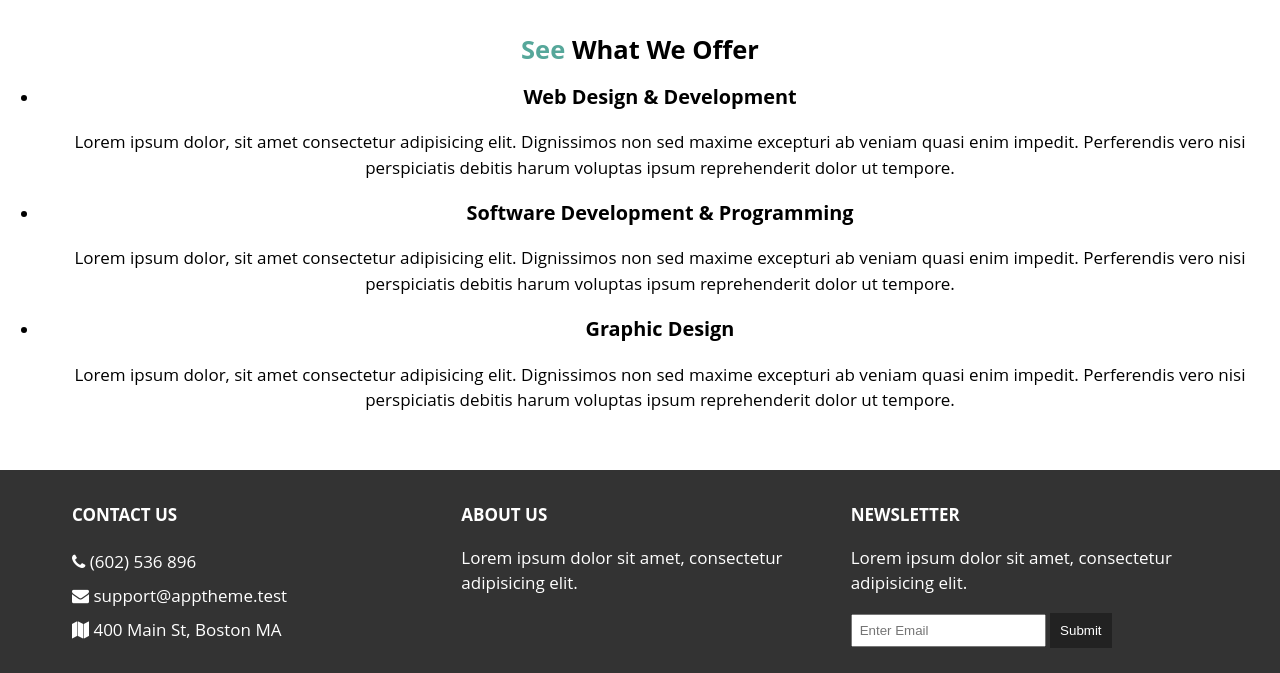
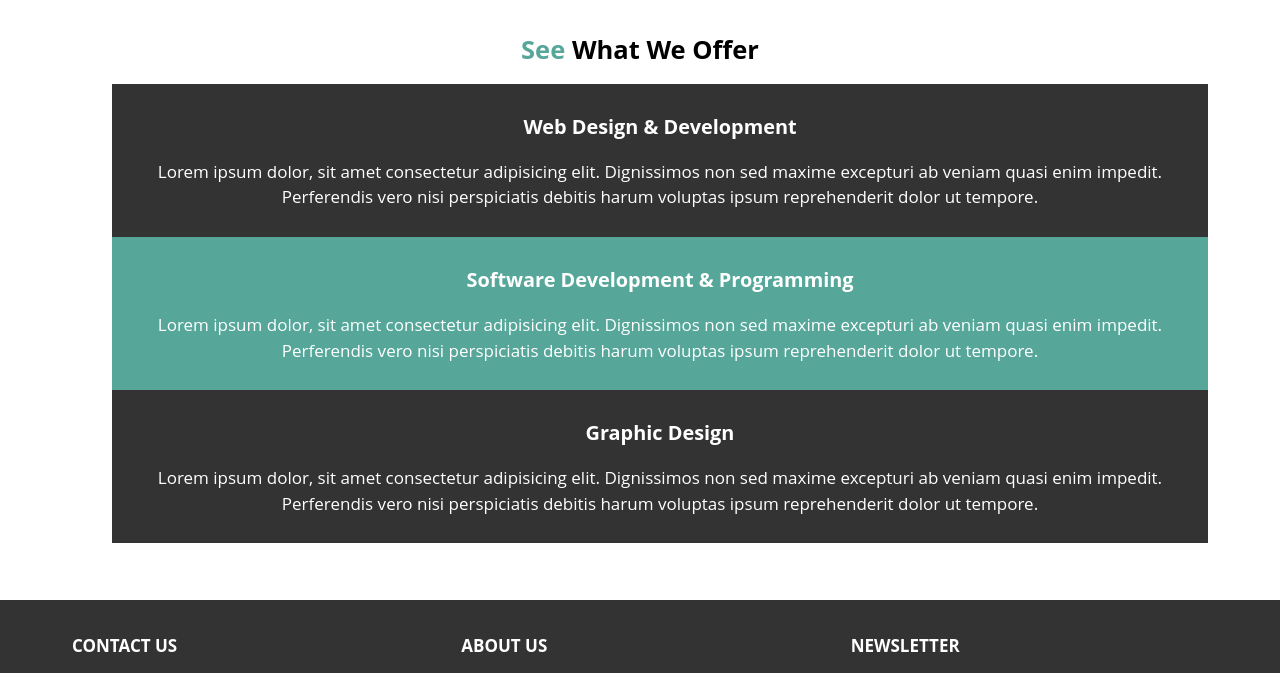
Before and after one commit to AlejoVE/app-theme, a plain HTML site: page services.html in a window 1280 px wide. Shown: the part 124-797 px from the top of the page. Drawn offline with Linux system fonts and the light colour scheme.

Commit message:
I added the styles for Services.html

```diff
--- a/css/style.css
+++ b/css/style.css
@@ -160,6 +160,23 @@ img{
     margin-bottom: 40px;
 }
 
+/*SERVICES*/
+.services ul li{
+    list-style: none;
+    padding: 10px;
+}
+
+.services ul li:nth-child(odd){
+    background: #333;
+    color: #fff;
+}
+
+.services ul li:nth-child(even){
+    background: #56a79a;
+    color: #fff;
+}
+
+
 /*MEDIA QUERIES*/
 @media(max-width: 800px){
     #showcase h1{
--- a/services.html
+++ b/services.html
@@ -42,7 +42,7 @@
     </section>
 
     <!--MAIN PAGE-->
-    <section id="page" class="services>
+    <section id="page" class="services">
         <div class="container">
             <div class="row center-xs center-sm center-md center-lg">
                 <div class="col-xs-12 col-sm-12 col-md-12 col-lg-12">
```
